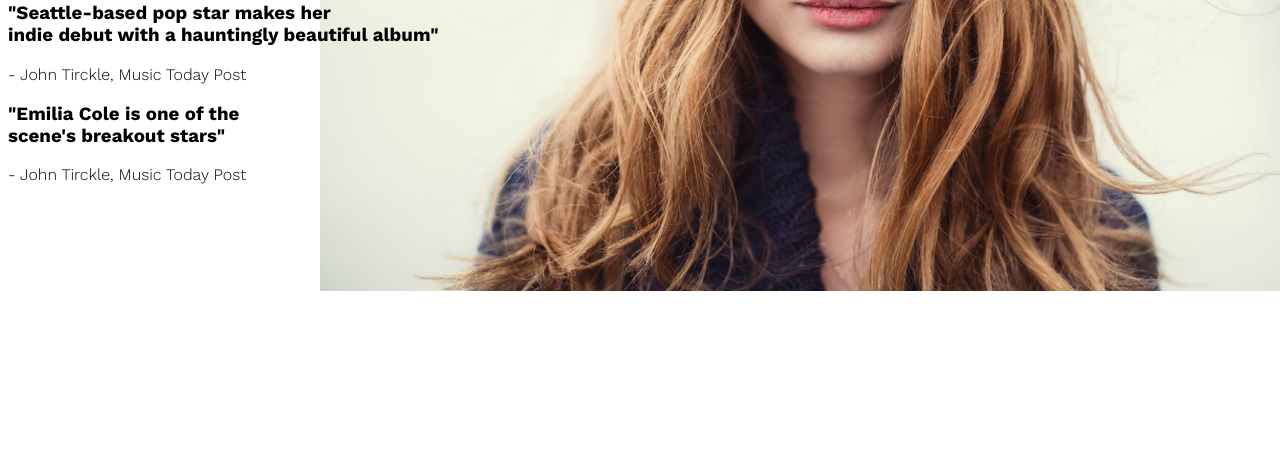
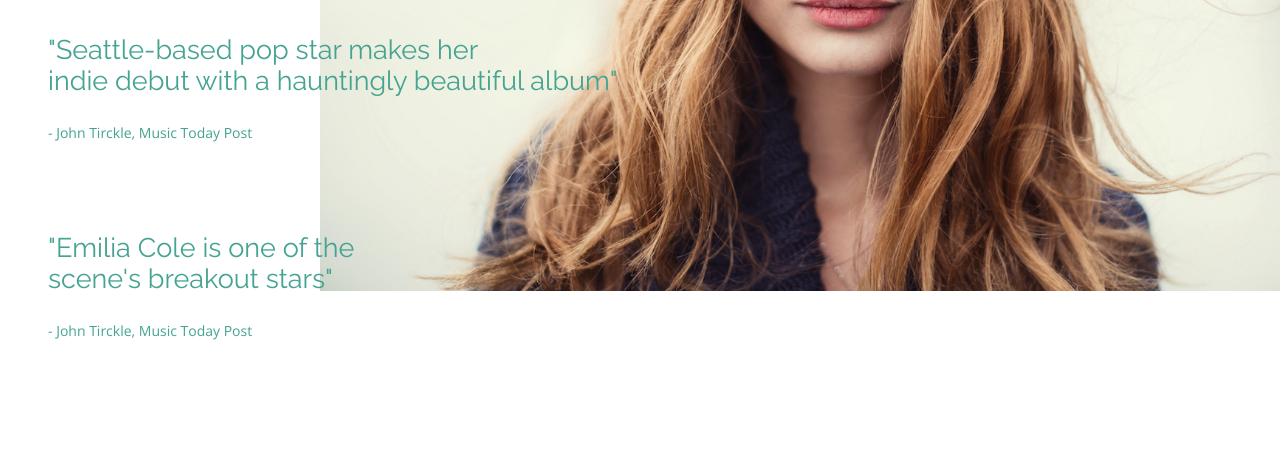
Before and after one commit to GonzaloArmoa/Emilia, a website: page views/about.html in a window 1280 px wide. Shown: the part 350-800 px from the top of the page. Drawn offline with nearby package versions, Linux system fonts and the light colour scheme.

Commit message:
feat: wip about style css

```diff
--- a/public/css/about.css
+++ b/public/css/about.css
@@ -4,3 +4,24 @@ body.about {
   background-repeat: no-repeat;
   background-position: right top;
 }
+
+.about main section{
+  margin-left: 40px;
+}
+
+.about main section h3 {
+  font-family: var(--tipografiaTitulos);
+  color: var(--colorVerdeTitulos);
+  font-weight: 300;
+  font-size: 27px;
+  margin-top: 50px;
+}
+
+.about main section article h3.Titulo2{
+  margin-top: 90px;
+}
+
+.about main section p{
+  color: var(--colorVerdeTitulos);
+  font-size: 14px;
+}
--- a/public/css/general.css
+++ b/public/css/general.css
@@ -7,7 +7,7 @@ font-family: 'Work Sans', sans-serif;
 :root {
     --tipografiaTitulos : 'Raleway', sans-serif;
     --tipografiaEmilia : 'Work Sans', sans-serif;
-    --tipografiaGeneral : 'Work Sans', sans-serif;
+    --tipografiaGeneral : 'Open Sans', sans-serif;
     --colorVerdeTitulos : #44a391;
 }
 
--- a/public/css/header.css
+++ b/public/css/header.css
@@ -8,6 +8,7 @@ header nav ul li a {
 
 .header__horizontal {
     text-align: right;
+    margin-top: 30px;
 }
 
 .header__horizontal nav.menu {
--- a/public/css/home.css
+++ b/public/css/home.css
@@ -14,7 +14,7 @@ body.home {
     letter-spacing: 3px;
     line-height: 40px;
     margin-top: 120px;
-    margin-bottom: 120px;
+    margin-bottom: 200px;
 }
 
 .home main h1 {
--- a/views/about.html
+++ b/views/about.html
@@ -34,7 +34,7 @@
             <p>- John Tirckle, Music Today Post</p>
           </article>
           <article>
-            <h3>"Emilia Cole is one of the <br> scene's breakout stars"</h3>
+            <h3 class="Titulo2">"Emilia Cole is one of the <br> scene's breakout stars"</h3>
             <p>- John Tirckle, Music Today Post</p>
 
           </article>
```
